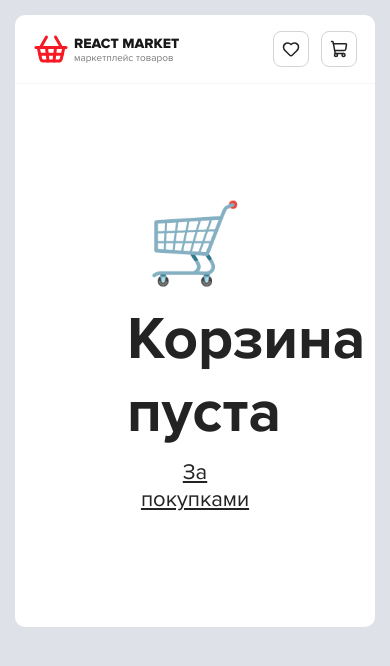
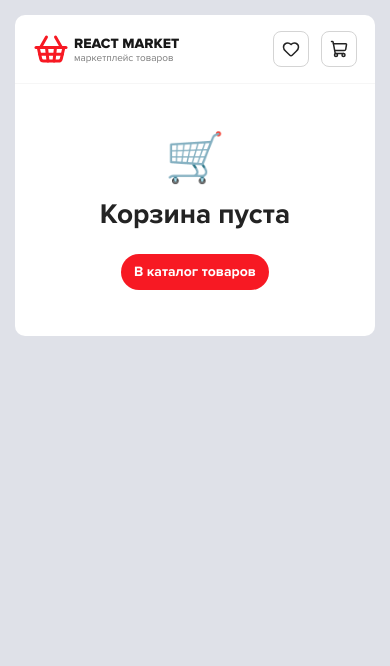
Before and after one commit to KatrinHurricaneGSL/react-market, a React (Vite) app: page /cart in a window 390 px wide. Shown: the top 666 px of the page. Built offline with nearby package versions, Linux system fonts and the light colour scheme.

Commit message:
refactor: add not found block button

```diff
--- a/src/app/styles/App.module.css
+++ b/src/app/styles/App.module.css
@@ -13,7 +13,7 @@
 }
 
 .content {
-    padding: 20px 0;
+    padding: 20px 0 40px;
 }
 
 @media (max-width: 645px) {
@@ -25,7 +25,7 @@
 
 @media (max-width: 768px) {
     .content {
-        padding: 16px 0;
+        padding: 16px 0 30px;
     }
 }
 
--- a/src/pages/cart/ui/CartPage.tsx
+++ b/src/pages/cart/ui/CartPage.tsx
@@ -13,7 +13,6 @@ import {
 } from "@/entities/cart";
 import { ChevronLeft, Trash } from "lucide-react";
 import { NotFoundBlock } from "@/shared/ui/not-found-block";
-import { Link } from "react-router";
 import { openProductPreview } from "@/features/product-preview";
 import { Alert } from "@/shared/ui/alert";
 import { formatPrice } from "@/shared/lib/format-price";
@@ -38,11 +37,7 @@ export const CartPage = () => {
       <NotFoundBlock
         icon="🛒"
         title="Корзина пуста"
-        description={
-          <Link style={{ textDecoration: "underline" }} to="/">
-            За покупками
-          </Link>
-        }
+        actions={<Button to="/">В каталог товаров</Button>}
       />
     );
   }
--- a/src/pages/catalog/ui/CatalogPage.tsx
+++ b/src/pages/catalog/ui/CatalogPage.tsx
@@ -112,6 +112,7 @@ export const CatalogPage = () => {
       {items.data?.length === 0 && (
         <NotFoundBlock
           fullWidth
+          icon="🔍"
           title="Товары не найдены"
           description="Попробуйте изменить фильтры"
         />
--- a/src/pages/favorite/ui/FavoritePage.tsx
+++ b/src/pages/favorite/ui/FavoritePage.tsx
@@ -8,6 +8,7 @@ import { openProductPreview } from "@/features/product-preview";
 import { removeFavorite } from "@/entities/favorites";
 import { NotFoundBlock } from "@/shared/ui/not-found-block";
 import { Alert } from "@/shared/ui/alert";
+import { Button } from "@/shared/ui/button";
 
 export const FavoritePage = () => {
   const dispatch = useAppDispatch();
@@ -38,7 +39,12 @@ export const FavoritePage = () => {
   }, [ids, retryKey]);
 
   if (ids.length === 0) {
-    return <NotFoundBlock description="Вы ещё ничего не добавили в избранное" />;
+    return (
+      <NotFoundBlock
+        description="Вы ещё ничего не добавили в избранное"
+        actions={<Button to="/">В каталог товаров</Button>}
+      />
+    );
   }
 
   if (error) {
--- a/src/pages/not-found/ui/NotFoundPage.tsx
+++ b/src/pages/not-found/ui/NotFoundPage.tsx
@@ -1,7 +1,11 @@
 import { NotFoundBlock } from "@/shared/ui/not-found-block"
+import { Button } from "@/shared/ui/button"
 
 export const NotFoundPage = () => {
     return (
-        <NotFoundBlock description="Данная страница отсутствует на маркетплейсе"/>
+        <NotFoundBlock
+            description="Данная страница отсутствует на маркетплейсе"
+            actions={<Button to="/">В каталог товаров</Button>}
+        />
     )
 }
--- a/src/shared/ui/not-found-block/NotFoundBlock.module.css
+++ b/src/shared/ui/not-found-block/NotFoundBlock.module.css
@@ -1,5 +1,6 @@
 .root {
     padding: 100px;
+    min-width: 0;
     max-width: 750px;
     margin: 0 auto;
     text-align: center;
@@ -7,6 +8,14 @@
 
 .fullWidth {
     max-width: 100%;
+}
+
+.actions {
+    display: flex;
+    justify-content: center;
+    flex-wrap: wrap;
+    gap: 12px;
+    margin-top: 24px;
 }
 
 .title {
@@ -21,9 +30,48 @@
 
 .subTitle {
     font-size: 60px;
+    line-height: 1.15;
+    overflow-wrap: anywhere;
 }
 
 .description {
     font-size: 22px;
     margin-top: 10px;
+    line-height: 1.5;
 }
+
+@media (max-width: 768px) {
+    .root {
+        padding: 56px 24px;
+    }
+
+    .icon {
+        font-size: 60px;
+    }
+
+    .subTitle {
+        font-size: 36px;
+    }
+
+    .description {
+        font-size: 18px;
+    }
+}
+
+@media (max-width: 480px) {
+    .root {
+        padding: 32px 8px;
+    }
+
+    .icon {
+        font-size: 48px;
+    }
+
+    .subTitle {
+        font-size: 28px;
+    }
+
+    .description {
+        font-size: 16px;
+    }
+}
--- a/src/shared/ui/not-found-block/NotFoundBlock.tsx
+++ b/src/shared/ui/not-found-block/NotFoundBlock.tsx
@@ -7,6 +7,7 @@ type Props = {
   title?: ReactNode;
   icon?: ReactNode | false;
   fullWidth?: boolean;
+  actions?: ReactNode;
 };
 
 export function NotFoundBlock({
@@ -14,6 +15,7 @@ export function NotFoundBlock({
   title = "Ничего не найдено",
   description,
   fullWidth,
+  actions,
 }: Props) {
   return (
     <div
@@ -27,6 +29,7 @@ export function NotFoundBlock({
       </h1>
 
       {description && <p className={styles.description}>{description}</p>}
+      {actions && <div className={styles.actions}>{actions}</div>}
     </div>
   );
 }
```
